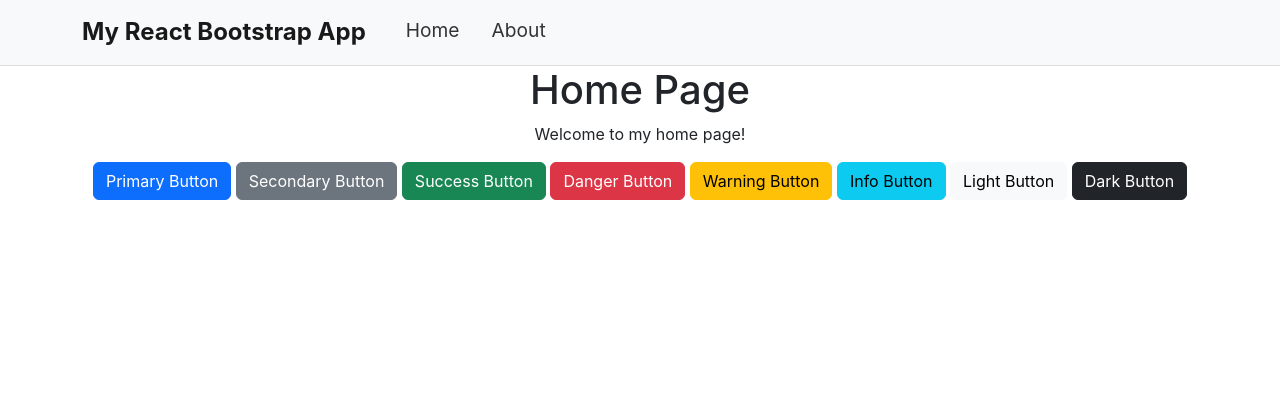
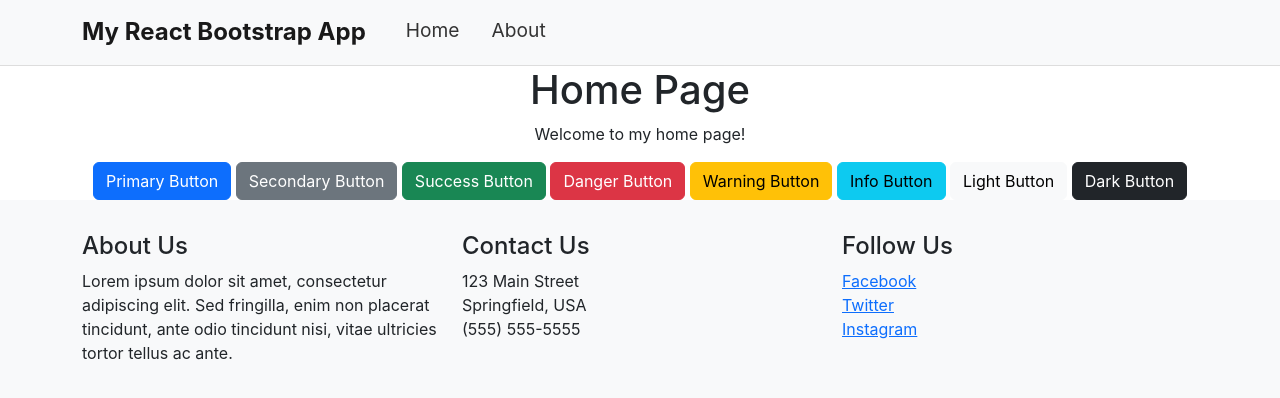
Before and after one commit to singharaj-usai/React-Bootstrap-Test, a React (Create React App) app: page / in a window 1280 px wide. Shown: the top 398 px of the page. Built offline with nearby package versions, Linux system fonts and the light colour scheme.

Commit message:
footer section

```diff
--- a/src/Components/Layout.jsx
+++ b/src/Components/Layout.jsx
@@ -1,5 +1,6 @@
 import React from 'react';
-import AppNavbar from './Sections/Navbar';
+import AppNavbar from './Sections/Navbar/Navbar';
+import Footer from './Sections/Footer/Footer';
 
 function Layout(props) {
     return (
@@ -12,6 +13,7 @@ function Layout(props) {
                 ]}
             />
             <div className="container">{props.children}</div>
+            <Footer />
         </div>
     );
 }
--- /dev/null
+++ b/src/Components/Sections/Footer/Footer.jsx
@@ -0,0 +1,44 @@
+import React from 'react';
+
+function Footer() {
+    return (
+        <footer style={{ backgroundColor: '#f8f9fa', paddingTop: '2rem', paddingBottom: '2rem' }}>
+            <div className="container">
+                <div className="row">
+                    <div className="col-md-4 mb-4 mb-md-0">
+                        <h4>About Us</h4>
+                        <p>
+                            Lorem ipsum dolor sit amet, consectetur adipiscing elit. Sed fringilla, enim non
+                            placerat tincidunt, ante odio tincidunt nisi, vitae ultricies tortor tellus ac
+                            ante.
+                        </p>
+                    </div>
+                    <div className="col-md-4 mb-4 mb-md-0">
+                        <h4>Contact Us</h4>
+                        <ul className="list-unstyled">
+                            <li>123 Main Street</li>
+                            <li>Springfield, USA</li>
+                            <li>(555) 555-5555</li>
+                        </ul>
+                    </div>
+                    <div className="col-md-4">
+                        <h4>Follow Us</h4>
+                        <ul className="list-unstyled">
+                            <li>
+                                <a href="#!">Facebook</a>
+                            </li>
+                            <li>
+                                <a href="#!">Twitter</a>
+                            </li>
+                            <li>
+                                <a href="#!">Instagram</a>
+                            </li>
+                        </ul>
+                    </div>
+                </div>
+            </div>
+        </footer>
+    );
+}
+
+export default Footer;
```
Also changed, not shown: src/Components/Sections/Navbar/Navbar.jsx (renamed from src/Components/Sections/Navbar.jsx).
